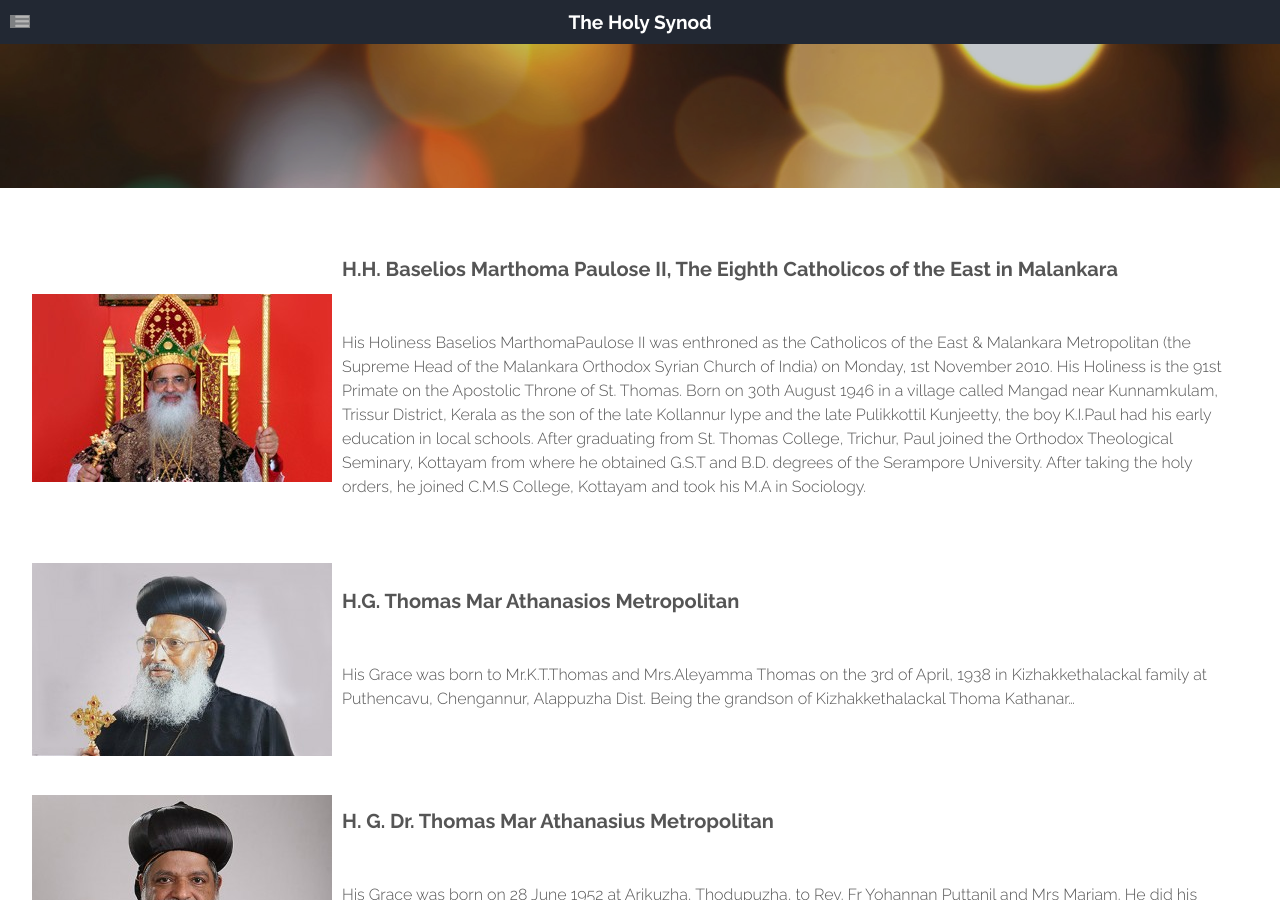
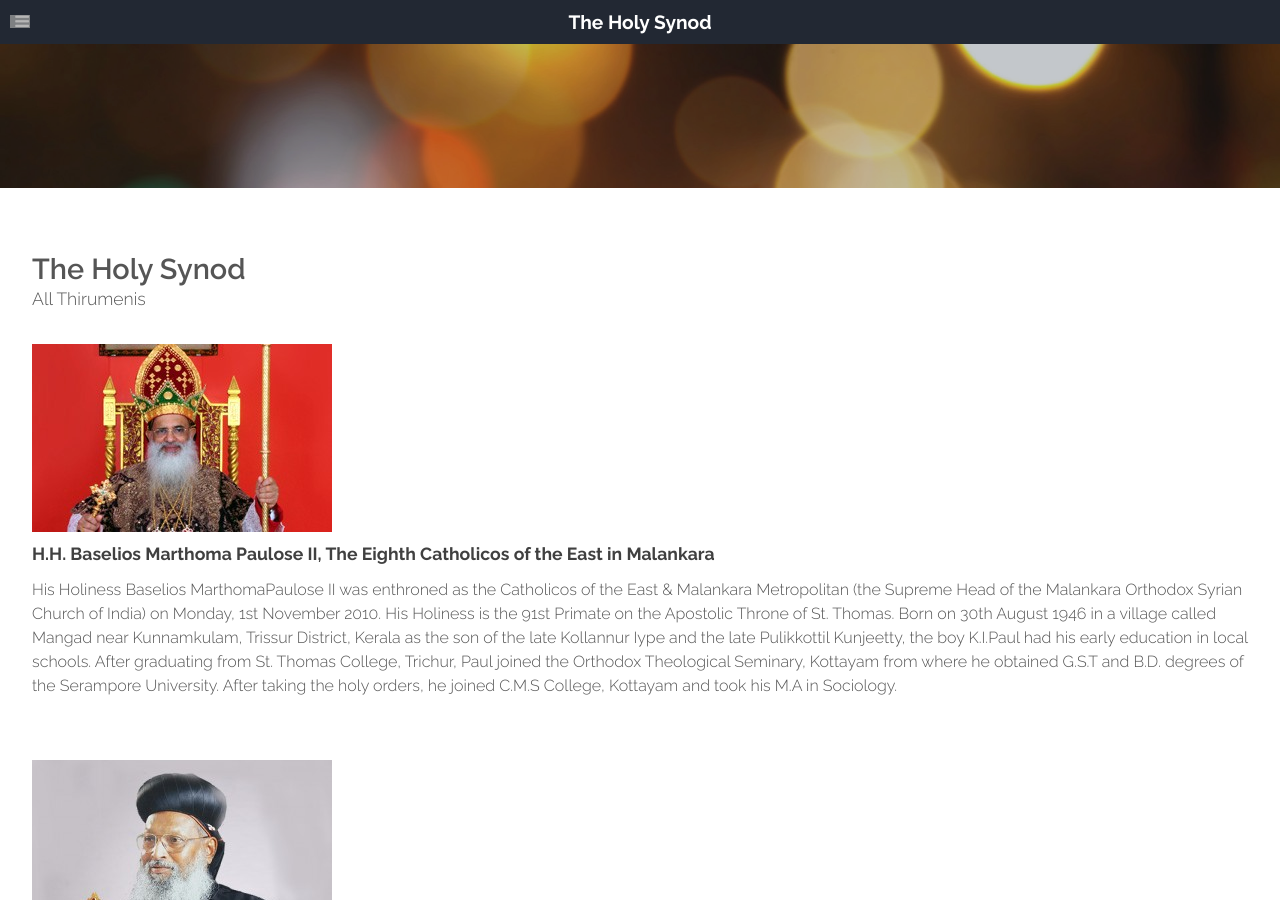
Before and after one commit to stoscsg/stoscsg.github.io, a Jekyll site: the page built from synod.html, in a window 1280 px wide and 900 px high. Built offline with Jekyll 4.4.1, drawn with Linux system fonts in a browser that asks for light colours; grey boxes are pictures that could not be loaded.

Commit message:
Changed layout of Thirumeni page

```diff
--- a/synod.html
+++ b/synod.html
@@ -4,27 +4,30 @@
 ---
 
 <!-- Main -->
-<div id="main" class="wrapper style1">
-  <div class="container">
 
 
-    {% assign sorted_pages = site.thirumenis | sort:"order" %}
-	{% for thirumeni in sorted_pages %}
-    <section>
-
-      <table>
-        <tbody>
-          <tr>
-            <td style="padding-right:10px;vertical-align:middle"><img src="{{thirumeni.image_path}}" alt="{{thirumeni.title}}"></td>
-            <td style="padding-right:10px;vertical-align:middle">
-              <h3>{{thirumeni.title}}</h3>
-              <br/>{{thirumeni.content}}</td>
-          </tr>
-        </tbody>
-      </table>
-      {% endfor %}
-
-
-
-  </div>
+<div id="main" class="wrapper style1">
+	<section class="container">
+		<header class="major">
+			<h2>The Holy Synod</h2>
+			<span class="byline">All Thirumenis</span>
+		</header>
+		{% assign sorted_pages = site.thirumenis | sort:"order" %}
+		{% for thirumeni in sorted_pages %}
+		<div class="row">
+			<!-- Content -->
+				<div class="6u">
+					<section>
+						<ul class="style">
+							<li>
+								<span><img src="{{thirumeni.image_path}}" alt="{{thirumeni.title}}"></span>
+								<h3>{{thirumeni.title}}</h3>
+								<span>{{thirumeni.content}}</span>
+							</li>
+						</ul>
+					</section>
+				</div>
+		</div>
+		{% endfor %}
+	</section>
 </div>
```
